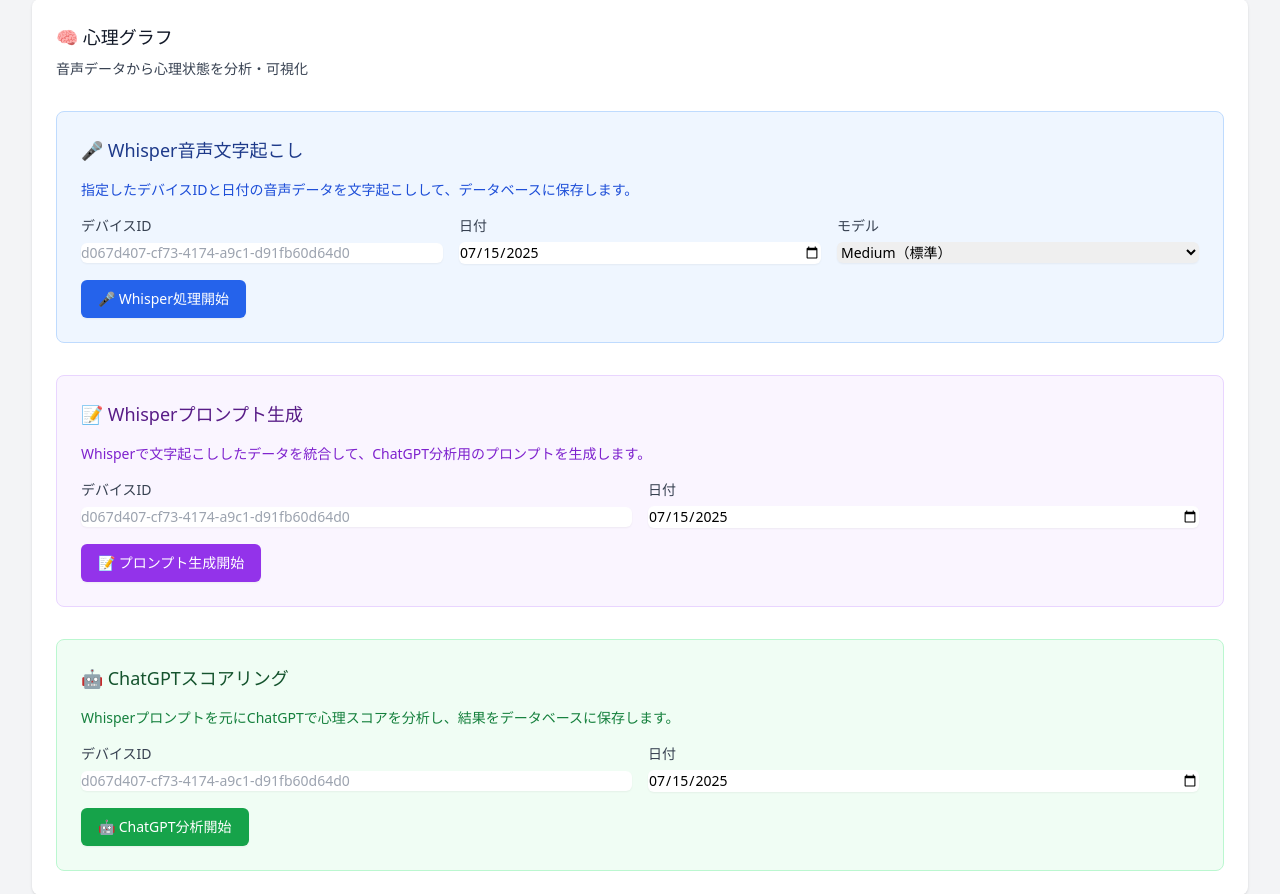
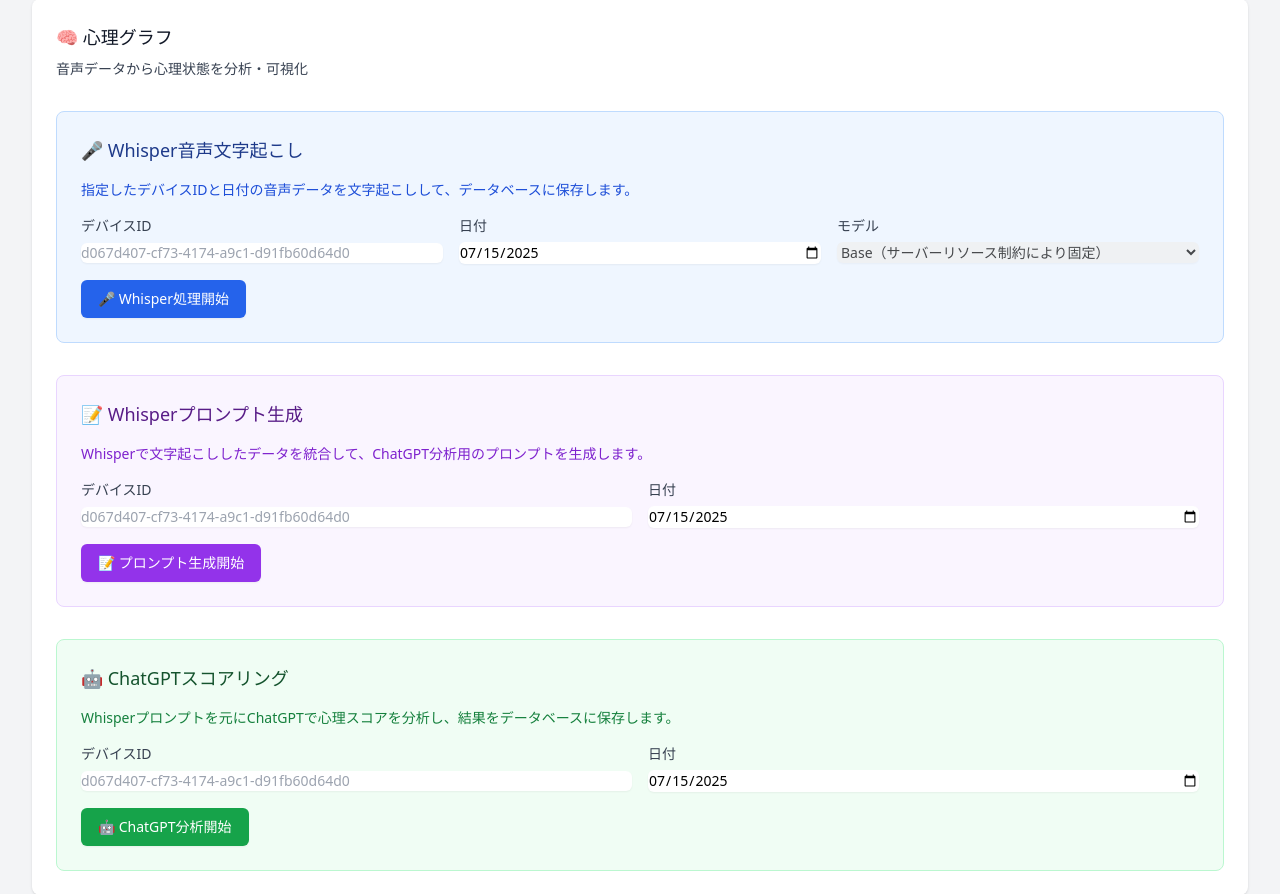
Before and after one commit to matsumotokaya/watchme_admin, a FastAPI app: page / in a window 1280 px wide. Shown: the part 192-1086 px from the top of the page. Run offline with FastAPI, Linux system fonts and the light colour scheme; parts of the project's set-up code (start-up, migrations or seed data) failed here and were passed over; some libraries are stand-ins or nearby versions.

Commit message:
Whisper音声文字起こし機能を本番環境APIに切り替え
- 正しいエンドポイント(https://api.hey-watch.me/vibe-transcriber/fetch-and-transcribe)を使用
- ジョブベースの非同期処理から直接API呼び出しに変更
- モデル選択をbase固定（サーバーリソース制約）
- タイムアウト処理を改善（10分設定、バックグラウンド処理の案内追加）
- バックエンドのエンドポイントURLも本番環境に更新

🤖 Generated with [Claude Code](https://claude.ai/code)

Co-Authored-By: Claude <noreply@anthropic.com>

```diff
--- a/main.py
+++ b/main.py
@@ -637,7 +637,7 @@ import asyncio
 
 # APIエンドポイントの定義
 API_ENDPOINTS = {
-    "whisper": "http://localhost:8001/fetch-and-transcribe",
+    "whisper": "https://api.hey-watch.me/vibe-transcriber/fetch-and-transcribe",
     "prompt_gen": "http://localhost:8009/generate-mood-prompt-supabase",
     "chatgpt": "http://localhost:8002/analyze-vibegraph-supabase"
 }
@@ -716,7 +716,7 @@ async def create_psychology_graph_batch(request: Request):
 
     async with httpx.AsyncClient() as session:
         # ステップ1: Whisperサーバー確認と処理
-        whisper_result = await call_api(session, "Whisper音声文字起こし", API_ENDPOINTS["whisper"], json_data={"device_id": device_id, "date": date})
+        whisper_result = await call_api(session, "Whisper音声文字起こし", API_ENDPOINTS["whisper"], json_data={"device_id": device_id, "date": date, "model": "base"})
 
         # ヘルスチェック結果があれば追加
         if "health_check" in whisper_result:
--- a/static/psychologyAnalysis.js
+++ b/static/psychologyAnalysis.js
@@ -520,7 +520,7 @@ async function startBehaviorBatch() {
 async function startWhisperProcessing() {
     const deviceId = document.getElementById('whisper-device-id').value.trim();
     const date = document.getElementById('whisper-date').value;
-    const model = document.getElementById('whisper-model').value;
+    const model = 'base'; // サーバーリソースの制約により、baseモデルのみサポート
     const button = document.getElementById('start-whisper-btn');
     const statusDiv = document.getElementById('whisper-status');
     const resultsDiv = document.getElementById('whisper-results');
@@ -544,40 +544,81 @@ async function startWhisperProcessing() {
     statusDiv.textContent = 'Whisper音声文字起こし処理を開始しています...';
     if (resultsDiv) resultsDiv.classList.add('hidden');
 
+    statusDiv.textContent = 'Whisper音声文字起こし処理を実行中...';
+
     try {
-        const response = await axios.post('http://localhost:8001/fetch-and-transcribe', {
+        const startTime = new Date();
+
+        // 正しいエンドポイントを使用して直接APIを呼び出す
+        const response = await axios.post('https://api.hey-watch.me/vibe-transcriber/fetch-and-transcribe', {
             device_id: deviceId,
             date: date,
-            model: model
+            model: model  // baseモデル固定
+        }, {
+            timeout: 600000  // 10分のタイムアウト
         });
 
-        const data = response.data;
-        statusDiv.textContent = `処理完了: ${data.processed_count}件のファイルを処理しました`;
+        const result = response.data;
+        const endTime = new Date();
+        const processingTime = Math.round((endTime - startTime) / 1000);
+
+        // 処理結果の表示
+        if (result.status === 'success') {
+            statusDiv.textContent = `処理完了: ${result.processed ? result.processed.length : 0}件のファイルを処理しました`;
 
             if (resultsDiv && resultsContent) {
                 resultsContent.innerHTML = `
                     <div class="bg-green-50 border border-green-200 rounded-lg p-4">
                         <h4 class="font-medium text-green-900 mb-2">✅ Whisper処理結果</h4>
                         <div class="text-sm text-green-700 space-y-1">
-                        <div>処理ファイル数: <span class="font-medium">${data.processed_count}件</span></div>
-                        <div>成功: <span class="font-medium">${data.success_count}件</span></div>
-                        <div>エラー: <span class="font-medium">${data.error_count}件</span></div>
-                        <div>開始時刻: <span class="font-medium">${new Date(data.start_time).toLocaleString('ja-JP')}</span></div>
-                        <div>終了時刻: <span class="font-medium">${new Date(data.end_time).toLocaleString('ja-JP')}</span></div>
-                        <div>処理時間: <span class="font-medium">${Math.round(data.duration_seconds)}秒</span></div>
+                            <div>処理ファイル数: <span class="font-medium">${result.summary.total_time_blocks}件</span></div>
+                            <div>音声取得: <span class="font-medium">${result.summary.audio_fetched}件</span></div>
+                            <div>Supabase保存: <span class="font-medium">${result.summary.supabase_saved}件</span></div>
+                            <div>スキップ: <span class="font-medium">${result.summary.skipped_existing}件</span></div>
+                            <div>エラー: <span class="font-medium">${result.summary.errors}件</span></div>
+                            <div>開始時刻: <span class="font-medium">${startTime.toLocaleString('ja-JP')}</span></div>
+                            <div>終了時刻: <span class="font-medium">${endTime.toLocaleString('ja-JP')}</span></div>
+                            <div>処理時間: <span class="font-medium">${processingTime}秒</span></div>
                         </div>
+                        ${result.errors && result.errors.length > 0 ? `
+                            <div class="mt-3 text-sm text-red-700">
+                                <h5 class="font-medium">エラー詳細:</h5>
+                                <ul class="list-disc list-inside">
+                                    ${result.errors.map(err => `<li>${err}</li>`).join('')}
+                                </ul>
+                            </div>
+                        ` : ''}
                     </div>
                 `;
                 resultsDiv.classList.remove('hidden');
             }
 
-        showNotification(`Whisper処理が完了しました（${data.success_count}件成功）`, 'success');
+            showNotification('Whisper処理が完了しました', 'success');
+        } else {
+            throw new Error(result.message || 'Whisper処理が失敗しました');
+        }
 
     } catch (error) {
         console.error('Whisper処理エラー:', error);
-        const errorMessage = error.response?.data?.detail || error.message || 'Whisper処理に失敗しました';
+
+        let errorMessage;
+        if (error.code === 'ECONNABORTED' || error.message.includes('timeout')) {
+            errorMessage = 'タイムアウトしました。処理はバックグラウンドで継続されている可能性があります。';
+            statusDiv.innerHTML = `
+                <div class="text-yellow-600">
+                    <span>⚠️ ${errorMessage}</span>
+                    <div class="text-sm mt-2">
+                        <p>※ 大量のデータ処理には時間がかかります。</p>
+                        <p>※ Supabaseで結果を確認してください。</p>
+                    </div>
+                </div>
+            `;
+        } else {
+            errorMessage = error.response?.data?.detail || error.message || 'Whisper処理に失敗しました';
             statusDiv.textContent = `エラー: ${errorMessage}`;
-        showNotification(errorMessage, 'error');
+        }
+
+        showNotification(errorMessage, error.code === 'ECONNABORTED' ? 'warning' : 'error');
 
         if (resultsDiv && resultsContent) {
             resultsContent.innerHTML = `
--- a/templates/index.html
+++ b/templates/index.html
@@ -86,9 +86,8 @@
                                     </div>
                                     <div>
                                         <label class="block text-sm font-medium text-gray-700 mb-1">モデル</label>
-                                        <select id="whisper-model" class="w-full rounded-md border-gray-300 shadow-sm focus:border-blue-500 focus:ring-blue-500 sm:text-sm">
-                                            <option value="medium">Medium（標準）</option>
-                                            <option value="large">Large（高精度）</option>
+                                        <select id="whisper-model" class="w-full rounded-md border-gray-300 shadow-sm focus:border-blue-500 focus:ring-blue-500 sm:text-sm" disabled>
+                                            <option value="base" selected>Base（サーバーリソース制約により固定）</option>
                                         </select>
                                     </div>
                                 </div>
```
Also changed, not shown: README.md. Lines whose indentation alone changed are shown as unchanged.
